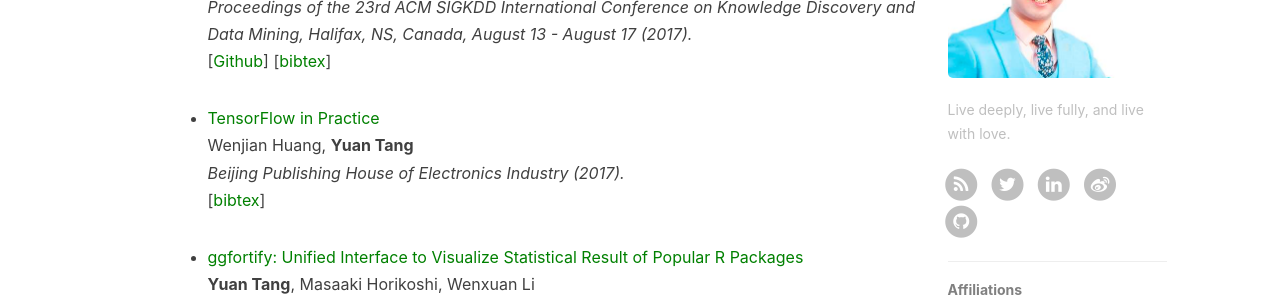
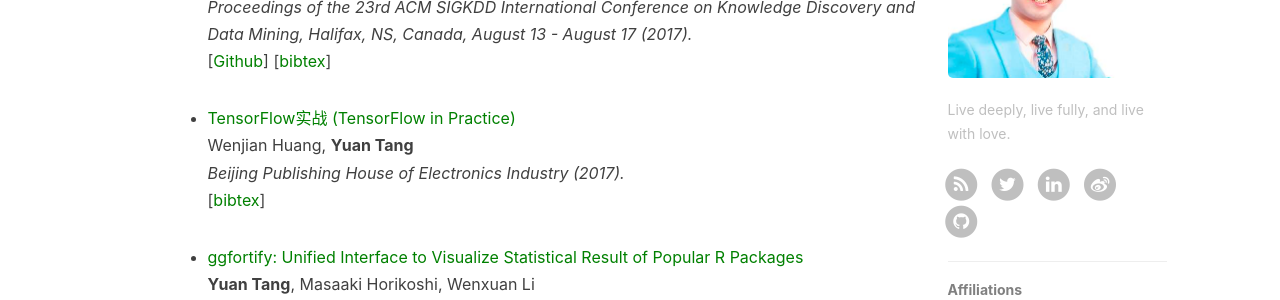
Before and after one commit to terrytangyuan/terrytangyuan.github.com, a Jekyll site: the page built from publications.html, in a window 1280 px wide. Shown: the part 610-910 px from the top of the page. Built offline with Jekyll 4.4.1, drawn with Linux system fonts in a browser that asks for light colours; nearby versions of some CDN libraries; comment, search, counter and statistics services are not loaded.

Commit message:
Update publications.html

```diff
--- a/publications.html
+++ b/publications.html
@@ -18,7 +18,7 @@
 
 <li>
   <p>
-    <a href="/2017/02/12/tensorflow-in-practice-book-chinese/" style="color:green;"> TensorFlow in Practice</a></br>
+    <a href="/2017/02/12/tensorflow-in-practice-book-chinese/" style="color:green;"> TensorFlow实战 (TensorFlow in Practice)</a></br>
     Wenjian Huang, <b>Yuan Tang</b></br>
     <i>Beijing Publishing House of Electronics Industry (2017).</i> </br>
     [<a href="/data/bib/tensorflowinpractice2017.bib" style="color:green;">bibtex</a>]
```
